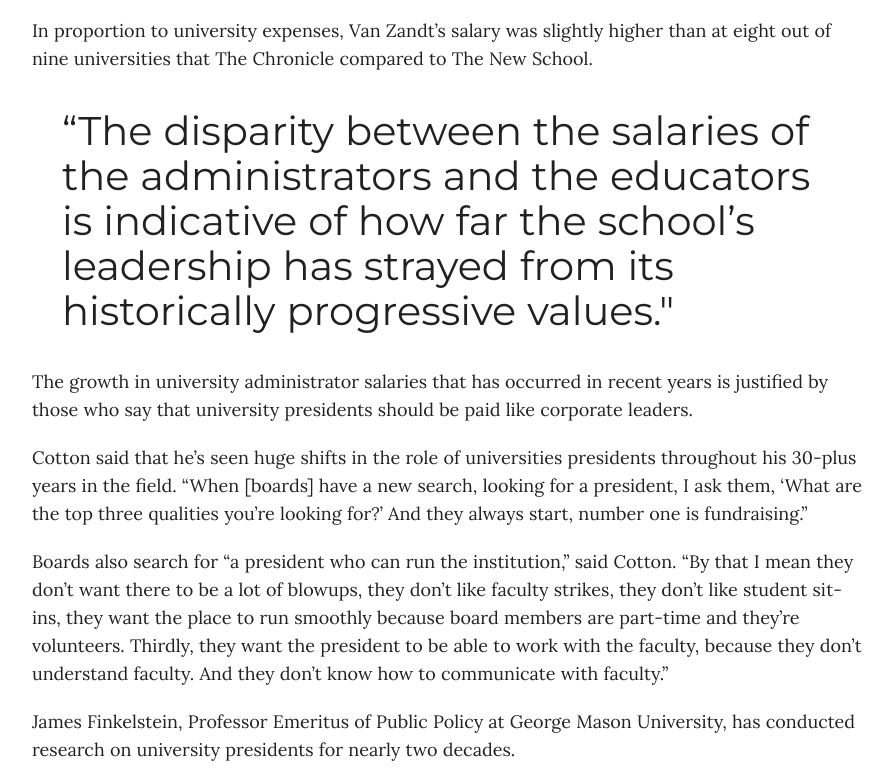
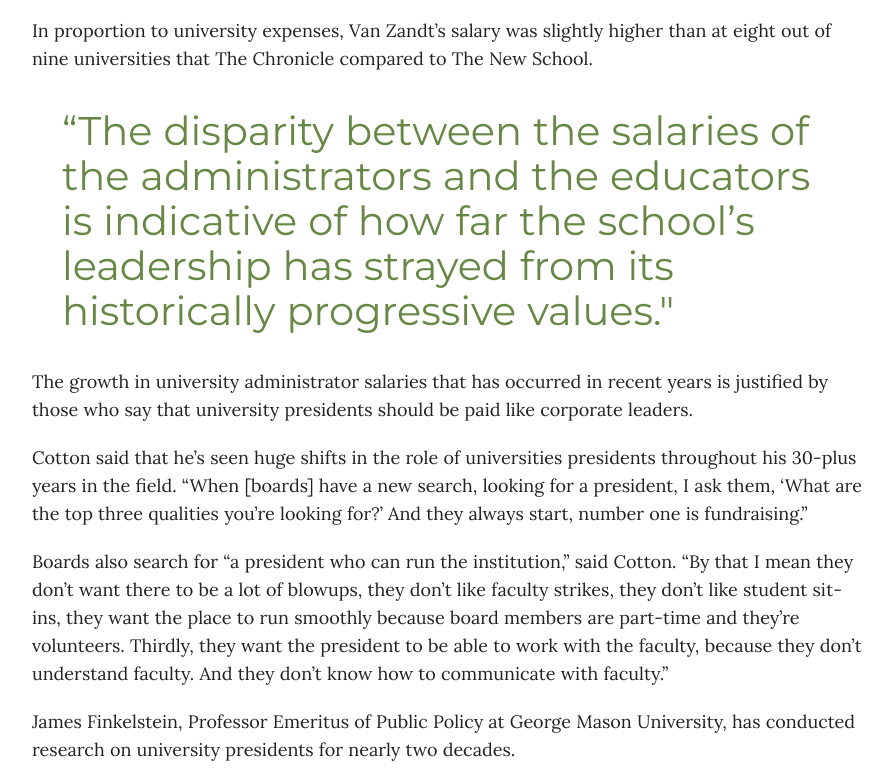
Before and after one commit to annadelsavio/annafinal, a plain HTML site: page index.html in a window 1280 px wide. Shown: the part 3371-4140 px from the top of the page, without its empty margins (86-979 px from the left). Drawn offline with nearby package versions, Linux system fonts and the light colour scheme; a script that the page names is missing.

Commit message:
Update style.css

```diff
--- a/style.css
+++ b/style.css
@@ -81,6 +81,7 @@ h4 {
   margin-bottom: 20px;
   margin-left: 30px;
   margin-right: 30px;
+  color: #668844;
 }
 
 .workimage img{
```
